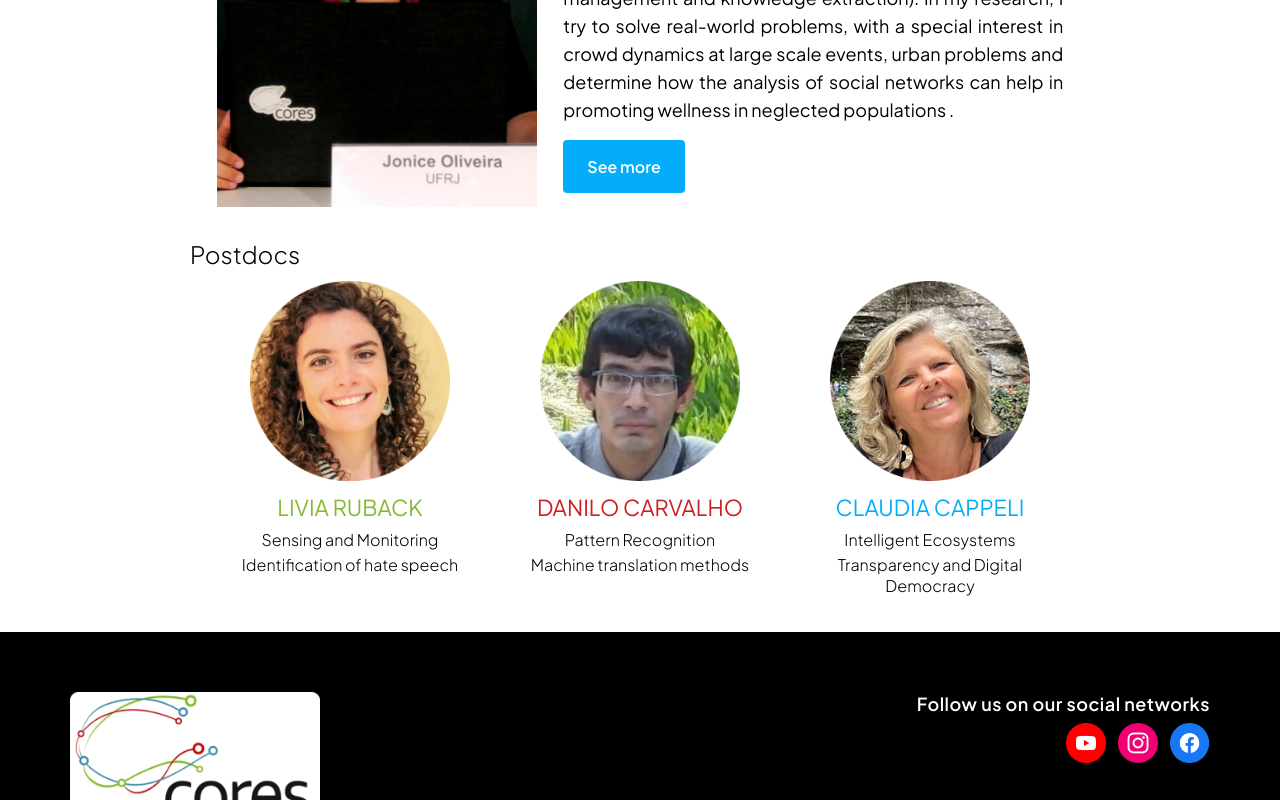
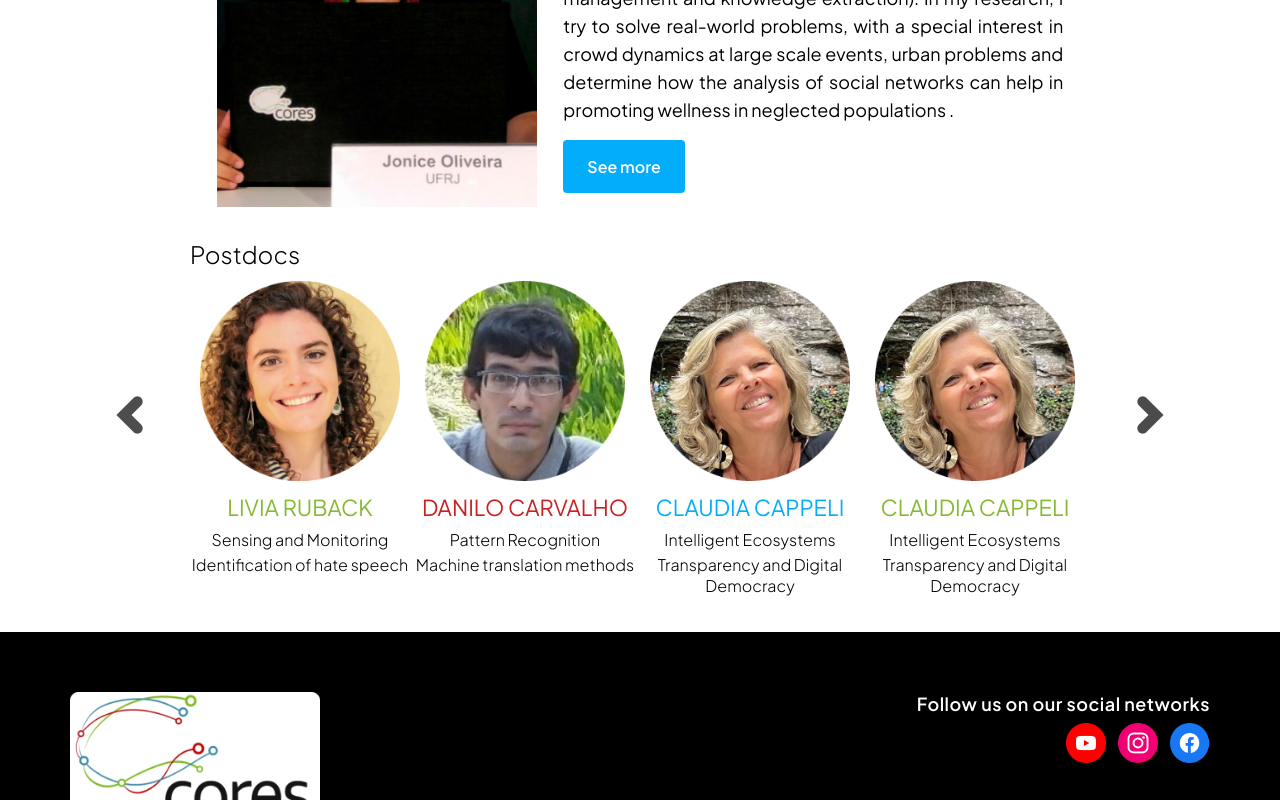
Before and after one commit to patrickpaiva/labcores-next-web, a Next.js app: page /our-team in a window 1280 px wide. Shown: the part 612-1412 px from the top of the page. Built offline with nearby package versions, Linux system fonts and the light colour scheme.

Commit message:
members slider done

```diff
--- a/src/pages/our-team.tsx
+++ b/src/pages/our-team.tsx
@@ -1,4 +1,4 @@
-import React from 'react'
+import React, { useRef } from 'react'
 import Banner from '../components/Banner/Banner'
 import Footer from '../components/Footer/Footer'
 import Header from '../components/Header/Header'
@@ -6,6 +6,18 @@ import { Container, TeamContainer } from '../styles/pages/OurTeam'
 import theme from '../styles/theme'
 
 const OurTeam: React.FC = () => {
+const postdocs = useRef(null)
+
+const handleLeftClick = (e: React.MouseEvent<HTMLButtonElement>) => {
+  e.preventDefault();
+  postdocs.current.scrollLeft -= postdocs.current.offsetWidth;
+}
+
+const handleRightClick = (e: React.MouseEvent<HTMLButtonElement>) => {
+  e.preventDefault();
+  postdocs.current.scrollLeft += postdocs.current.offsetWidth;
+}
+
   return (
     <Container>
       <Header/>
@@ -28,7 +40,9 @@ const OurTeam: React.FC = () => {
           </div>
           <TeamContainer>
             <h3>Postdocs</h3>
-            <div className="teamContent">
+            <button className="chevronLeft" onClick={handleLeftClick}><img src="/images/chevron-icon.png" alt="arrow left" /></button>
+            <button className="chevronRight" onClick={handleRightClick}><img src="/images/chevron-icon.png" alt="arrow left" /></button>
+            <div className="teamContent" ref={postdocs}>
               <div className="member">
                 <img src="/images/livia-ruback.png" alt="Livia Ruback" />
                 <p className="name">LIVIA RUBACK</p>
@@ -53,6 +67,22 @@ const OurTeam: React.FC = () => {
                   <li>Transparency and Digital Democracy</li>
                 </ul>
               </div>
+              <div className="member">
+                <img src="/images/claudia-cappeli.png" alt="Claudia Cappeli" />
+                <p className="name">CLAUDIA CAPPELI</p>
+                <ul>
+                  <li>Intelligent Ecosystems</li>
+                  <li>Transparency and Digital Democracy</li>
+                </ul>
+              </div>
+              <div className="member">
+                <img src="/images/claudia-cappeli.png" alt="Claudia Cappeli" />
+                <p className="name">CLAUDIA CAPPELI</p>
+                <ul>
+                  <li>Intelligent Ecosystems</li>
+                  <li>Transparency and Digital Democracy</li>
+                </ul>
+              </div>
             </div>
           </TeamContainer>
         </div>
--- a/src/styles/pages/OurTeam.ts
+++ b/src/styles/pages/OurTeam.ts
@@ -89,6 +89,9 @@ export const TeamContainer = styled.div`
   max-width: 900px;
   width: 100%;
   margin-bottom: 32px;
+  position: relative;
+
+
 
   h3 {
     font-weight: 300;
@@ -96,19 +99,46 @@ export const TeamContainer = styled.div`
     margin-bottom: 12px;
   }
 
+  .chevronLeft {
+    position: absolute;
+    top: 40%;
+    left: -10%;
+    background-color: transparent;
+    border: none;
+    cursor: pointer;
+    opacity: .7;
+    transform: rotateY(180deg);
+  }
+
+  .chevronRight {
+    position: absolute;
+    top: 40%;
+    right: -10%;
+    background-color: transparent;
+    border: none;
+    cursor: pointer;
+    opacity: .7;
+  }
+
   .teamContent {
     width: 100%;
     height: 100%;
+    overflow-x: auto;
     display: flex;
-    align-items: flex-start;
-    justify-content: space-evenly;
+    scroll-behavior: smooth;
+    position: relative;
+
+    &::-webkit-scrollbar{
+      display: none;
+    }
 
     .member {
-      width: 260px;
+      min-width: 220px;
       display: flex;
       flex-direction: column;
       align-items: center;
       justify-content: flex-start;
+      margin-right: 5px;
 
       img {
         max-width: 200px;
```
Also changed, not shown: public/images/chevron-icon.png (added).
